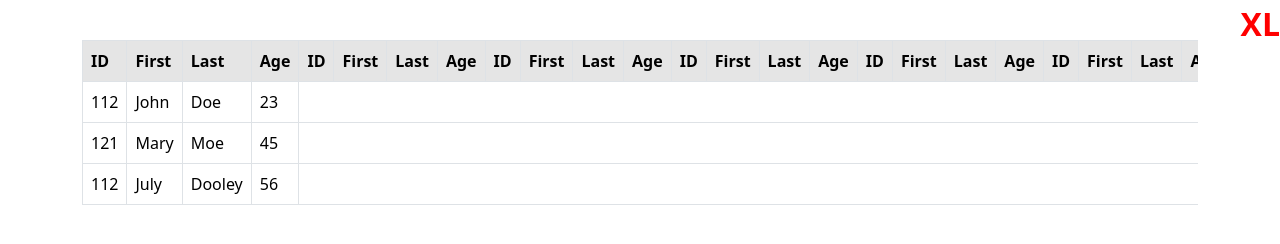
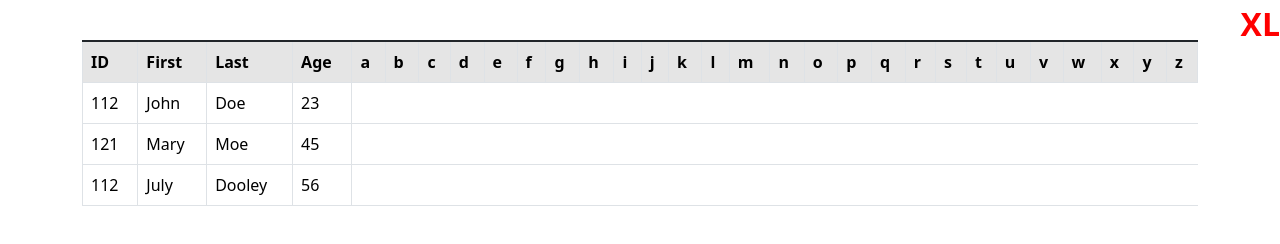
Before and after one commit to blessingtb3/bootstrap, a plain HTML site: page project/index.html in a window 1280 px wide. Drawn offline with nearby package versions, Linux system fonts and the light colour scheme.

Commit message:
feat: add table group divider

```diff
--- a/project/index.html
+++ b/project/index.html
@@ -26,40 +26,38 @@
     <div class="container"><!-- container -->
       <div class="table-responsive">
         <table class="table table-bordered">
-          <thead class="table-active">
+          <thead class="table-active table-group-divider">
             <tr>
               <th>ID</th>
               <th>First</th>
               <th>Last</th>
               <th>Age</th>
-              <th>ID</th>
-              <th>First</th>
-              <th>Last</th>
-              <th>Age</th>
-              <th>ID</th>
-              <th>First</th>
-              <th>Last</th>
-              <th>Age</th>
-              <th>ID</th>
-              <th>First</th>
-              <th>Last</th>
-              <th>Age</th>
-              <th>ID</th>
-              <th>First</th>
-              <th>Last</th>
-              <th>Age</th>
-              <th>ID</th>
-              <th>First</th>
-              <th>Last</th>
-              <th>Age</th>
-              <th>ID</th>
-              <th>First</th>
-              <th>Last</th>
-              <th>Age</th>
-              <th>ID</th>
-              <th>First</th>
-              <th>Last</th>
-              <th>Age</th>
+              <th>a</th>
+              <th>b</th>
+              <th>c</th>
+              <th>d</th>
+              <th>e</th>
+              <th>f</th>
+              <th>g</th>
+              <th>h</th>
+              <th>i</th>
+              <th>j</th>
+              <th>k</th>
+              <th>l</th>
+              <th>m</th>
+              <th>n</th>
+              <th>o</th>
+              <th>p</th>
+              <th>q</th>
+              <th>r</th>
+              <th>s</th>
+              <th>t</th>
+              <th>u</th>
+              <th>v</th>
+              <th>w</th>
+              <th>x</th>
+              <th>y</th>
+              <th>z</th>
             </tr>
           </thead>
           <tbody>
```
